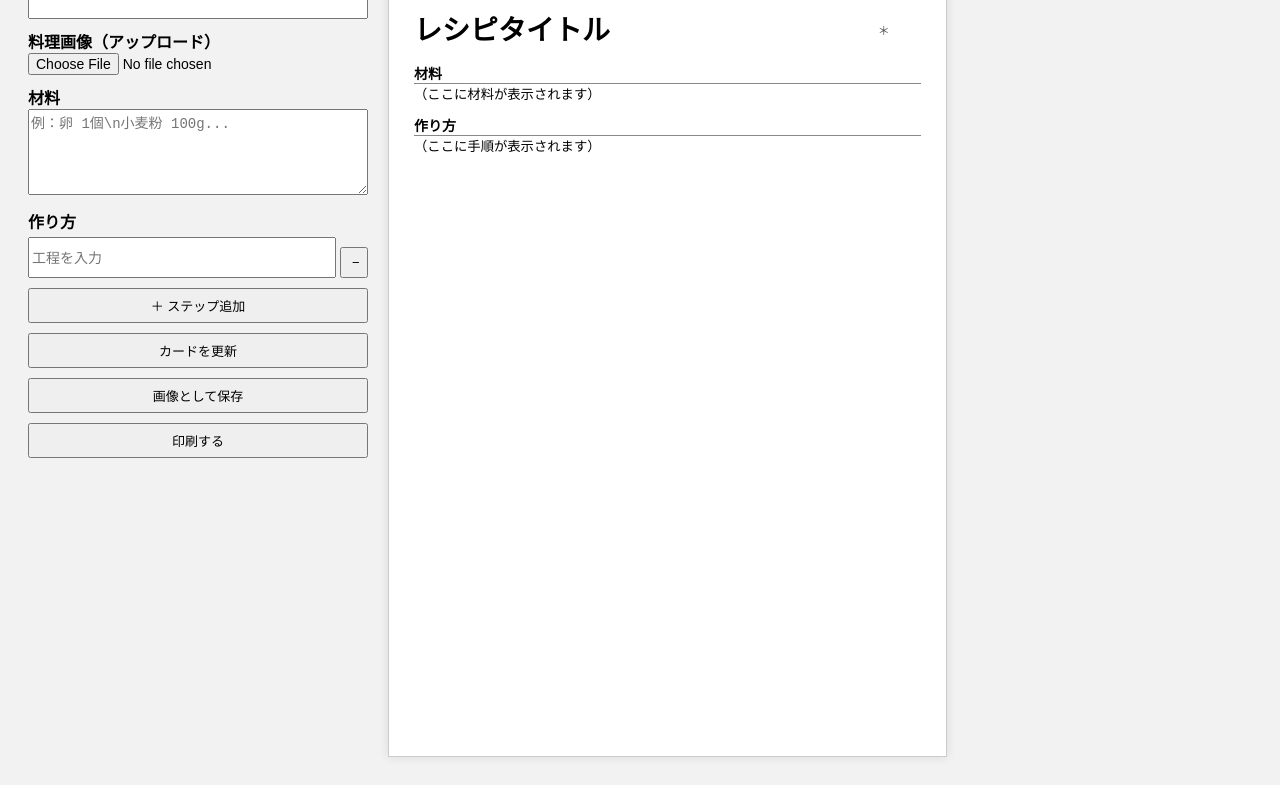
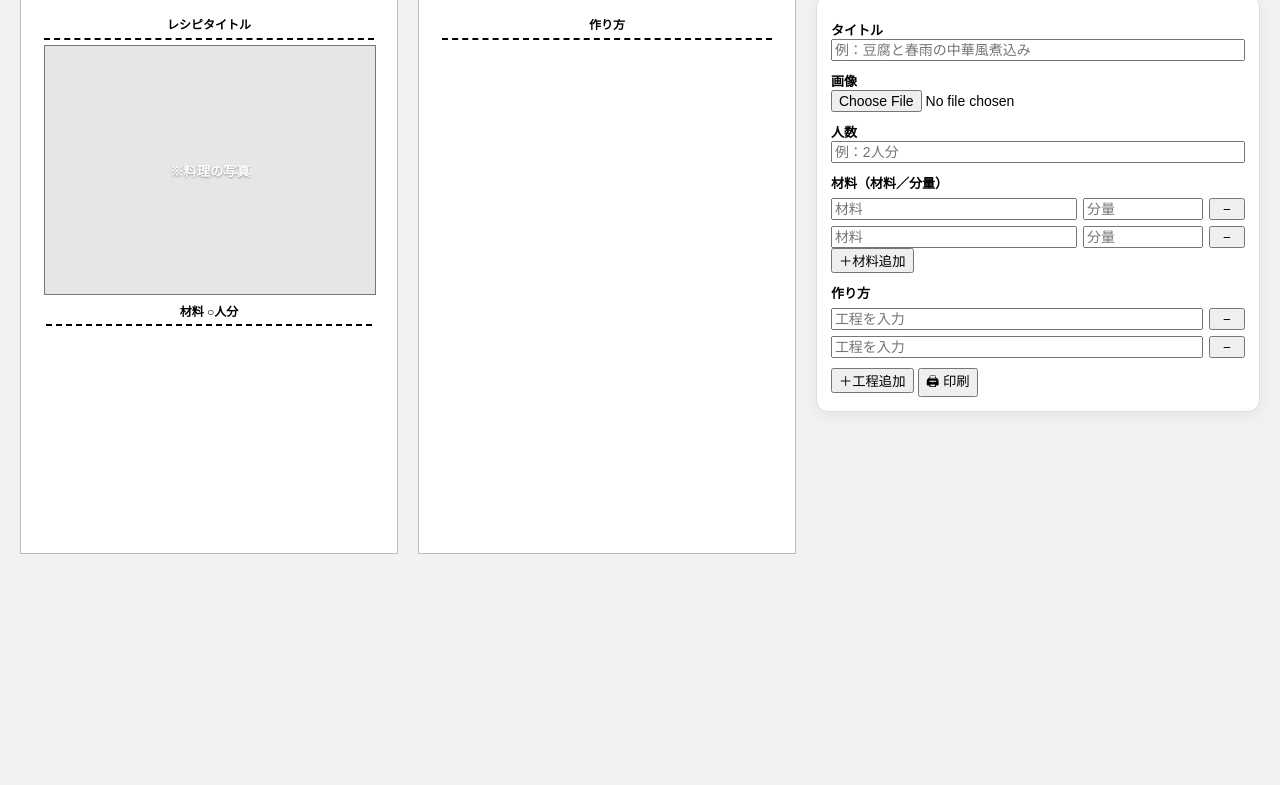
Before and after one commit to di08128ms/recipe-card-app, a plain HTML site: page index.html in a window 1280 px wide. Shown: the part 65-850 px from the top of the page. After the commit the page ends 800 px from the top, so only its background shows below. Drawn offline with nearby package versions, Linux system fonts and the light colour scheme.

Commit message:
Update index.html

```diff
--- a/index.html
+++ b/index.html
@@ -1,214 +1,395 @@
+
 <!DOCTYPE html>
 <html lang="ja">
 <head>
-  <meta charset="UTF-8">
-  <title>レシピカード（A5縦向き・印刷対応）</title>
+  <meta charset="UTF-8" />
+  <meta name="viewport" content="width=device-width, initial-scale=1" />
+  <title>Recipiece（ハガキ・表裏2ページ印刷）</title>
   <script src="https://cdn.jsdelivr.net/npm/html2canvas@1.4.1/dist/html2canvas.min.js"></script>
   <style>
-    body {
-      font-family: "Yu Gothic", sans-serif;
-      display: flex;
-      padding: 20px;
-      gap: 20px;
-      background-color: #f2f2f2;
+    :root{
+      --w: 100mm;
+      --h: 148mm;
+      --pad: 6mm;
+      --bottom-gap: 5mm; /* 下から0.5cm */
+      --dash: 2px dashed #000;
+      --title-pt: 9pt;
+      --ing-pt: 9pt;
+      --v-gap: 4pt;
     }
-    form {
-      width: 340px;
+
+    body{
+      font-family:"Yu Gothic","Hiragino Kaku Gothic ProN","Noto Sans JP",sans-serif;
+      margin:0;
+      padding:20px;
+      background:#f2f2f2;
     }
-    label {
-      font-weight: bold;
-      display: block;
-      margin-top: 10px;
+
+    /* ===== HEADER / LOGO ===== */
+    .app-header{
+      width:100%;
+      margin:0 0 12px 0;
     }
-    textarea, input, button {
-      width: 100%;
-      box-sizing: border-box;
-      font-size: 14px;
+    .app-logo{
+      height:28px; /* 24〜32pxで好み調整OK */
+      width:auto;
+      display:block;
     }
-    #card {
-      width: 148mm;
-      height: 210mm;
-      padding: 25px;
-      background: white;
-      border: 1px solid #ccc;
-      box-shadow: 0 0 10px rgba(0,0,0,0.1);
-      position: relative;
-      box-sizing: border-box;
-      overflow: hidden;
+
+    /* ===== MAIN LAYOUT (preview left / form right) ===== */
+    .app-main{
+      display:flex;
+      gap:20px;
+      align-items:flex-start;
     }
-    #holeMark {
-      position: absolute;
-      top: 15mm;
-      right: 15mm;
-      font-size: 12px;
-      color: #555;
-      user-select: none;
+
+    /* ===== PREVIEW ===== */
+    .preview{display:flex;gap:20px;}
+
+    .page{
+      width:var(--w);
+      height:var(--h);
+      background:#fff;
+      border:1px solid #bbb;
+      padding:var(--pad) var(--pad) var(--bottom-gap) var(--pad); /* ★下だけ5mm */
+      box-sizing:border-box;
+      overflow:hidden;
     }
-    #card h1 {
-      font-size: 28px;
-      margin-bottom: 15px;
-      white-space: nowrap;
-      overflow: hidden;
-      text-overflow: ellipsis;
+
+    /* Front uses flex to eliminate dead space */
+    .front-layout{
+      height:100%;
+      display:flex;
+      flex-direction:column;
+      min-height:0;
     }
-    #card img {
-      max-width: 100%;
-      max-height: 130px;
-      object-fit: cover;
-      margin-bottom: 15px;
+
+    .title{
+      text-align:center;
+      font-weight:800;
+      font-size:var(--title-pt);
+      line-height:1.15;
+      white-space:nowrap;
+      overflow:hidden;
+      text-overflow:ellipsis;
+      margin:0 0 var(--v-gap) 0;
+      flex: 0 0 auto;
     }
-    .section-title {
-      font-weight: bold;
-      margin-top: 12px;
-      border-bottom: 1px solid #888;
-      font-size: 14px;
+    .sep{
+      border-bottom:var(--dash);
+      margin:0 0 var(--v-gap) 0;
+      flex: 0 0 auto;
     }
-    #cardIngredients {
-      font-size: 13.333px;
-      white-space: pre-wrap;
-      overflow-wrap: break-word;
-      column-count: 2;
-      column-gap: 20px;
+
+    .photo{
+      width:100%;
+      aspect-ratio:4/3;
+      border:1px solid #777;
+      background:#e6e6e6;
+      position:relative;
+      overflow:hidden;
+      margin:0 0 var(--v-gap) 0;
+      flex: 0 0 auto;
     }
-    #cardSteps {
-      font-size: 13.333px;
-      white-space: pre-wrap;
-      overflow-wrap: break-word;
+    .photo img{width:100%;height:100%;object-fit:cover;display:none;}
+    .photo-ph{
+      position:absolute;inset:0;
+      display:flex;align-items:center;justify-content:center;
+      color:#fff;font-weight:800;font-size:10pt;
+      text-shadow:0 1px 2px rgba(0,0,0,.35);
     }
-    .step-input {
-      display: flex;
-      gap: 4px;
-      margin-top: 4px;
+
+    /* Ingredients fills remaining height */
+    .ing-wrap{
+      padding:4pt 2pt 3pt 2pt; /* ★下に少し余白を足して見切れ防止 */
+      box-sizing:border-box;
+      overflow:hidden;
+      flex: 1 1 auto;
+      min-height:0;
     }
-    .step-input input { flex: 1; }
-    .step-input button { width: 28px; }
-    button {
-      margin-top: 10px;
-      padding: 6px 10px;
-      font-size: 13px;
+    .ing-head{
+      text-align:center;
+      font-weight:800;
+      font-size:9pt;
+      margin:0 0 4pt 0;
+      line-height:1.1;
     }
-    @media print {
-      body {
-        background: white;
-        display: block;
-        padding: 0;
+    .ing-sep{border-bottom:var(--dash);margin:0 0 4pt 0;}
+
+    table.ing-table{
+      width:100%;
+      border-collapse:collapse;
+      font-size:var(--ing-pt);
+      line-height:1.35;
     }
-      form { display: none; }
-      #card {
-        box-shadow: none;
-        border: none;
-        margin: 0 auto;
-        page-break-inside: avoid;
+    .ing-table td{padding:1pt 0;white-space:nowrap;vertical-align:top;}
+    .ing-name{width:65%;overflow:hidden;text-overflow:ellipsis;padding-right:4pt;}
+    .ing-amount{width:35%;text-align:right;}
+
+    /* Back */
+    .back-layout{
+      height:100%;
+      display:flex;
+      flex-direction:column;
+      min-height:0;
     }
+    .step-list{list-style:none;padding:0;margin:0;font-size:11.5pt;line-height:1.5;}
+    .step-item{display:flex;gap:2.5mm;margin-bottom:2.4mm;align-items:flex-start;}
+    .step-num{
+      width:5mm;height:5mm;background:#000;color:#fff;
+      display:flex;align-items:center;justify-content:center;
+      font-weight:800;font-size:10pt;flex:0 0 auto;
+      border-radius:1px;margin-top:0.4mm;
+    }
+    .steps-wrap{
+      overflow:hidden;
+      flex: 1 1 auto;
+      min-height:0;
+    }
+
+    /* ===== FORM ===== */
+    form{
+      width:420px;background:#fff;border:1px solid #ddd;
+      border-radius:12px;padding:14px;
+      box-shadow:0 4px 16px rgba(0,0,0,.06);
+    }
+    label{font-weight:700;font-size:13px;margin-top:10px;display:block;}
+    input,textarea{width:100%;box-sizing:border-box;font-size:14px;}
+    textarea{resize:vertical;}
+
+    .ing-row{
+      display:grid;
+      grid-template-columns: 1fr 120px 36px;
+      gap:6px;
+      margin-top:6px;
+    }
+    .ing-row button{width:36px;}
+    .step-input{display:flex;gap:6px;margin-top:6px;}
+    .step-input input{flex:1;}
+    .step-input button{width:36px;}
+
+    @media print{
+      body{background:#fff;padding:0;margin:0;}
+      .app-header{display:none !important;} /* ★印刷ではロゴ非表示 */
+      form{display:none !important;}
+
+      /* 印刷時だけ横並びを解除して縦に積む（=表→裏で2ページ） */
+      .preview{display:block !important;}
+      .page{
+        border:none !important;
+        display:block !important;
+        width:100mm !important;
+        height:148mm !important;
+        page-break-after:always !important;
+        break-after:page !important;
+      }
+      .page:last-child{
+        page-break-after:auto !important;
+        break-after:auto !important;
+      }
+      @page{size:100mm 148mm;margin:0;}
     }
   </style>
 </head>
 <body>
-  <form id="recipeForm">
+
+  <!-- ロゴ（HTMLファイルと同じフォルダに logo_Recipiece.png を置いてください） -->
+  <header class="app-header">
+    <img src="logo_Recipiece.png" alt="Recipiece" class="app-logo">
+  </header>
+
+  <!-- ここからが横並び（左：プレビュー / 右：入力） -->
+  <div class="app-main">
+
+    <div class="preview">
+      <!-- FRONT -->
+      <div class="page">
+        <div class="front-layout">
+          <div class="title" id="frontTitle">レシピタイトル</div>
+          <div class="sep"></div>
+
+          <div class="photo">
+            <img id="frontImg" alt="">
+            <div class="photo-ph" id="ph">※料理の写真</div>
+          </div>
+
+          <div class="ing-wrap" id="frontIngWrap">
+            <div class="ing-head">材料 <span id="frontServ">○人分</span></div>
+            <div class="ing-sep"></div>
+            <table class="ing-table" id="frontIngTable"></table>
+          </div>
+        </div>
+      </div>
+
+      <!-- BACK -->
+      <div class="page">
+        <div class="back-layout">
+          <div class="title">作り方</div>
+          <div class="sep"></div>
+          <div class="steps-wrap">
+            <ul class="step-list" id="backSteps"></ul>
+          </div>
+        </div>
+      </div>
+    </div>
+
+    <form>
       <label>タイトル</label>
-    <input type="text" id="title">
-    <label>料理画像（アップロード）</label>
-    <input type="file" id="imageUpload" accept="image/*">
-    <label>材料</label>
-    <textarea id="ingredients" rows="5" placeholder="例：卵 1個\n小麦粉 100g..."></textarea>
+      <input id="title" placeholder="例：豆腐と春雨の中華風煮込み">
+
+      <label>画像</label>
+      <input type="file" id="imgUp" accept="image/*">
+
+      <label>人数</label>
+      <input id="serv" placeholder="例：2人分">
+
+      <label>材料（材料／分量）</label>
+      <div id="ingredients"></div>
+      <button type="button" onclick="addIngredient()">＋材料追加</button>
+
       <label>作り方</label>
-    <div id="stepsContainer"></div>
-    <button type="button" onclick="addStep()">＋ ステップ追加</button>
-    <button type="button" onclick="updateCard()">カードを更新</button>
-    <button type="button" onclick="downloadCard()">画像として保存</button>
-    <button type="button" onclick="printCard()">印刷する</button>
+      <div id="steps"></div>
+      <button type="button" onclick="addStep()">＋工程追加</button>
+
+      <button type="button" onclick="window.print()" style="margin-top:10px;">🖨 印刷</button>
     </form>
 
-  <div id="card">
-    <div id="holeMark">＊</div>
-    <h1 id="cardTitle">レシピタイトル</h1>
-    <img id="cardImage" src="" alt="" style="display:none;">
-    <div class="section-title">材料</div>
-    <div id="cardIngredients">（ここに材料が表示されます）</div>
-    <div class="section-title">作り方</div>
-    <div id="cardSteps">（ここに手順が表示されます）</div>
   </div>
 
 <script>
-    function fitFontSizeToContainer(element, maxHeight, minFontSize = 9, initialSize = 13.333) {
-      let size = initialSize;
-      element.style.fontSize = size + "px";
-      while (element.scrollHeight > maxHeight && size > minFontSize) {
+function addIngredient(name="", amount=""){
+  const row=document.createElement("div");
+  row.className="ing-row";
+
+  const n=document.createElement("input");
+  n.placeholder="材料";
+  n.value=name;
+  n.oninput=update;
+
+  const a=document.createElement("input");
+  a.placeholder="分量";
+  a.value=amount;
+  a.oninput=update;
+
+  const b=document.createElement("button");
+  b.type="button";
+  b.textContent="−";
+  b.onclick=()=>{row.remove(); update();};
+
+  row.append(n,a,b);
+  ingredients.append(row);
+}
+
+function addStep(v=""){
+  const d=document.createElement("div");
+  d.className="step-input";
+
+  const i=document.createElement("input");
+  i.value=v;
+  i.placeholder="工程を入力";
+  i.oninput=update;
+
+  const b=document.createElement("button");
+  b.type="button";
+  b.textContent="−";
+  b.onclick=()=>{d.remove(); update();};
+
+  d.append(i,b);
+  steps.append(d);
+}
+
+function autoShrinkSteps(){
+  const wrap = document.querySelector(".steps-wrap");
+  const list = document.getElementById("backSteps");
+  if(!wrap || !list) return;
+
+  let size = 11.5; // initial
+  list.style.fontSize = size + "pt";
+
+  const available = wrap.clientHeight - 4; // safety margin
+
+  while(list.scrollHeight > available && size > 8.0){
     size -= 0.5;
-        element.style.fontSize = size + "px";
+    list.style.fontSize = size + "pt";
   }
 }
-    function fitTitleFontSize() {
-      const titleEl = document.getElementById("cardTitle");
-      let size = 28;
-      titleEl.style.fontSize = size + "px";
-      titleEl.style.whiteSpace = "nowrap";
-      const card = document.getElementById("card");
-      while (titleEl.scrollWidth > card.clientWidth - 50 && size > 14) {
-        size -= 1;
-        titleEl.style.fontSize = size + "px";
+
+function autoShrinkIngredients(){
+  const wrap=document.getElementById("frontIngWrap");
+  const head=wrap.querySelector(".ing-head");
+  const sep=wrap.querySelector(".ing-sep");
+  const table=document.getElementById("frontIngTable");
+
+  let size=9.0;
+  table.style.fontSize=size+"pt";
+
+  const available = wrap.clientHeight - head.offsetHeight - sep.offsetHeight - 6; // safety margin
+
+  while(table.scrollHeight > available && size > 6.0){
+    size -= 0.5;
+    table.style.fontSize = size + "pt";
   }
 }
-    function addStep(value = "") {
-      const container = document.getElementById("stepsContainer");
-      const stepDiv = document.createElement("div");
-      stepDiv.className = "step-input";
-      const input = document.createElement("input");
-      input.type = "text";
-      input.value = value;
-      input.placeholder = "工程を入力";
-      const delBtn = document.createElement("button");
-      delBtn.type = "button";
-      delBtn.textContent = "−";
-      delBtn.onclick = () => stepDiv.remove();
-      stepDiv.appendChild(input);
-      stepDiv.appendChild(delBtn);
-      container.appendChild(stepDiv);
+
+function update(){
+  frontTitle.textContent = title.value || "レシピタイトル";
+  frontServ.textContent  = serv.value  || "○人分";
+
+  // ingredients table
+  frontIngTable.innerHTML = "";
+  [...ingredients.children].forEach(row=>{
+    const inputs=row.querySelectorAll("input");
+    const name = (inputs[0]?.value||"").trim();
+    const amt  = (inputs[1]?.value||"").trim();
+    if(!name && !amt) return;
+    frontIngTable.insertAdjacentHTML("beforeend",
+      `<tr><td class="ing-name">${escapeHtml(name)}</td><td class="ing-amount">${escapeHtml(amt)}</td></tr>`
+    );
+  });
+
+  // steps
+  backSteps.innerHTML = "";
+  [...steps.querySelectorAll("input")].forEach((i,n)=>{
+    const v=i.value.trim();
+    if(!v) return;
+    backSteps.insertAdjacentHTML("beforeend",
+      `<li class="step-item"><div class="step-num">${n+1}</div><div>${escapeHtml(v)}</div></li>`
+    );
+  });
+
+  autoShrinkIngredients();
+  autoShrinkSteps();
 }
-    function getStepsText() {
-      const inputs = document.querySelectorAll("#stepsContainer input");
-      const numbers = ["①","②","③","④","⑤","⑥","⑦","⑧","⑨","⑩","⑪","⑫","⑬","⑭","⑮"];
-      let steps = [];
-      inputs.forEach((input, index) => {
-        const val = input.value.trim();
-        if (val) steps.push(numbers[index] + " " + val);
+
+function escapeHtml(str){
+  return str.replace(/[&<>"']/g, (m) => ({
+    "&":"&amp;","<":"&lt;",">":"&gt;","\"":"&quot;","'":"&#39;"
+  }[m]));
+}
+
+imgUp.onchange = (e) => {
+  const f=e.target.files[0];
+  if(!f) return;
+  const r=new FileReader();
+  r.onload = (ev) => {
+    frontImg.src = ev.target.result;
+    frontImg.style.display = "block";
+    ph.style.display = "none";
+  };
+  r.readAsDataURL(f);
+};
+
+title.oninput = serv.oninput = update;
+
+window.addEventListener("resize", () => {
+  autoShrinkIngredients();
+  autoShrinkSteps();
 });
-      return steps.join("\n");
-    }
-    function updateCard() {
-      const title = document.getElementById("title").value;
-      const ingredients = document.getElementById("ingredients").value;
-      const stepsText = getStepsText();
-      document.getElementById("cardTitle").textContent = title;
-      document.getElementById("cardIngredients").innerText = ingredients;
-      document.getElementById("cardSteps").innerText = stepsText;
-      fitTitleFontSize();
-    }
-    document.getElementById("imageUpload").addEventListener("change", function (event) {
-      const file = event.target.files[0];
-      if (!file) return;
-      const reader = new FileReader();
-      reader.onload = function (e) {
-        const img = document.getElementById("cardImage");
-        img.onload = () => updateCard();
-        img.src = e.target.result;
-        img.style.display = "block";
-      };
-      reader.readAsDataURL(file);
-    });
-    function downloadCard() {
-      html2canvas(document.getElementById("card")).then(canvas => {
-        const link = document.createElement("a");
-        link.download = "recipe_card_A5_ring_print.png";
-        link.href = canvas.toDataURL("image/png");
-        link.click();
-      });
-    }
-    function printCard() {
-      updateCard();
-      window.print();
-    }
-    addStep();
+
+addIngredient(); addIngredient();
+addStep(); addStep();
+update();
 </script>
+
 </body>
 </html>
```
Lines whose indentation alone changed are shown as unchanged.
